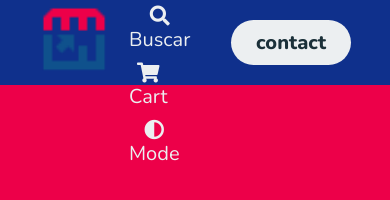
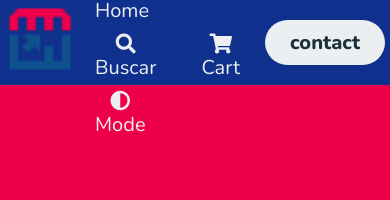
Before and after one commit to anonimussapee/shop-ac, a plain HTML site: page index.html in a window 390 px wide. Drawn offline with nearby package versions, Linux system fonts and the light colour scheme; no server answers.

Commit message:
i fixed cards and container

```diff
--- a/index.html
+++ b/index.html
@@ -26,11 +26,14 @@
     </nav>
     <a class="btn" href="#"><button>contact</button></a>
   </header>
-  <div class="product-container" id="product-container">
+  <main>
+    <div class="product-container" id="product-container">
     <!-- Aquí se mostrarán los productos -->
   </div>
 
   <script src="src/index.js"></script>
+  </main>
+
 </body>
 
 </html>
--- a/src/styles/main.css
+++ b/src/styles/main.css
@@ -15,10 +15,10 @@ body {
 .header {
   background-color: #0f308c;
   display: flex;
-  justify-content: space-between;
+  justify-content: space-evenly;
   align-items: center;
   height: 85px;
-  padding: 5px 10%;
+  padding: 5px ;
 }
 
 .header .logo {
@@ -89,13 +89,6 @@ body {
   color: #ffbc0e;
   transform: scale(1.5);
 }
-
-.container {
-  max-width: 1200px;
-  margin: 0 auto;
-  padding: 20px;
-}
-
 h3 {
   margin-top: 10px;
   font-size: 18px;
@@ -105,11 +98,17 @@ p {
   margin-top: 5px;
   font-size: 14px;
 }
+main{
+  width: 100%;
+  height: 100vh;
+}
 
 .product-container {
-  display: grid;
-  grid-template-columns: repeat(auto-fit, minmax(300px, 1fr));
-  grid-gap: 20px;
+  display: flex;
+  flex-wrap: wrap;
+  padding: 10px;
+  gap: 10px;
+  align-items: center;
 }
 
 .product-card {
@@ -118,6 +117,8 @@ p {
   border-radius: 5px;
   box-shadow: 0 2px 4px rgba(0, 0, 0, 0.1);
   text-align: center;
+  width: 300px;
+  height: 450px;
 }
 
 .product-card img {
@@ -133,9 +134,3 @@ p {
   color: #555;
   margin-top: 10px;
 }
-
-@media screen and (max-width: 768px) {
-  .product-grid {
-    grid-template-columns: repeat(2, 1fr);
-  }
-}
```
